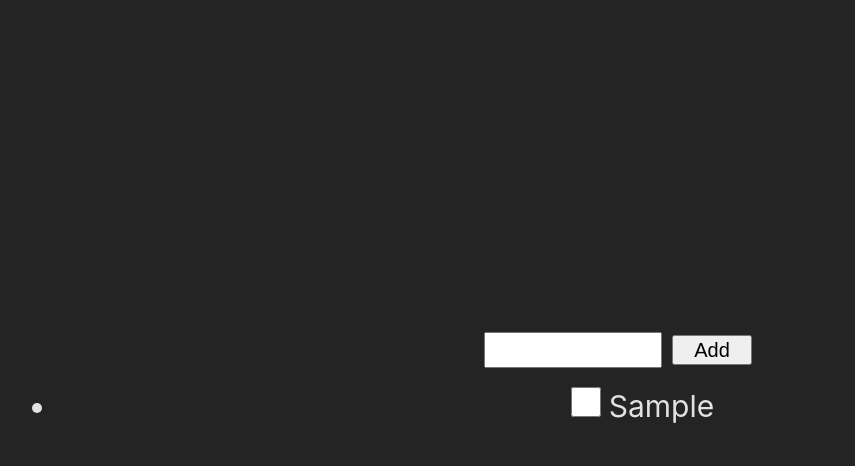
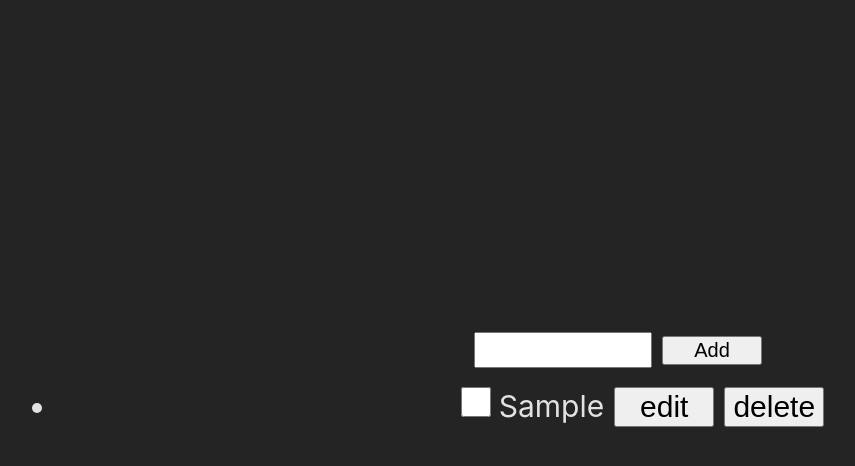
Before and after one commit to Tailung1/To-do-app----React.js, a React (Vite) app: page / in a window 1280 px wide. Both pictures are taken after typing "Sample" into the empty fields and a click on the button "Add". Shown: the top 466 px of the page, without its empty margins (22-877 px from the left). Built offline with nearby package versions, Linux system fonts and the light colour scheme.

Commit message:
add delete todo function

```diff
--- a/src/App.css
+++ b/src/App.css
@@ -13,8 +13,7 @@ input[type="text"] {
 }
 
 button {
-    width: 80px;
-    height: 30px;
+    width: 100px;
     font-size: 20px;
     margin-left: 10px;
 }
--- a/src/App.jsx
+++ b/src/App.jsx
@@ -23,7 +23,11 @@ function App() {
 
         )])
     }
-
+    const handleDelete=(id)=>{
+        setTodos(prevTodos=>[...prevTodos.filter(todo =>
+            todo.id !== id
+        )])
+    }
   return (
     <>
     <input type='text'  value={newValue} onChange={(event)=>
@@ -37,8 +41,9 @@ function App() {
                 <input onChange={(event)=>
                 handleCheck(event,item.id)}
                 type="checkbox" />
-
                 {item.todo}
+                <button>edit</button>
+                <button onClick={()=>handleDelete(item.id)}>delete</button>
             </li>
         ))}
     </ul>
```
